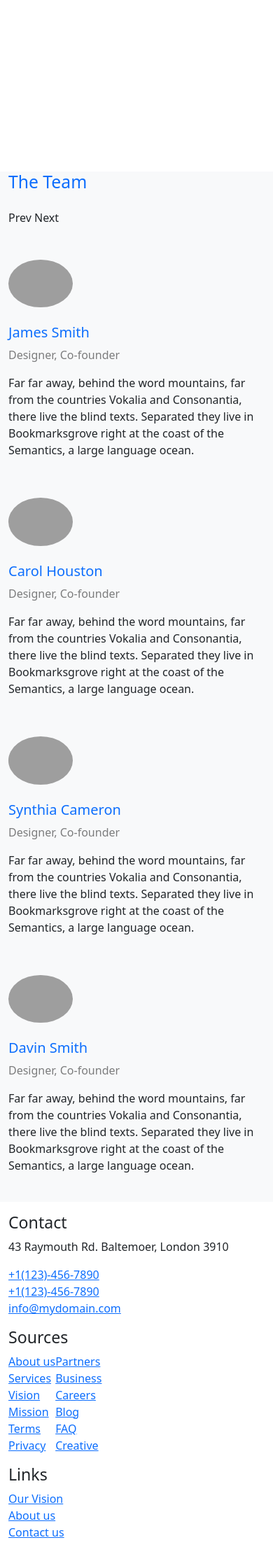
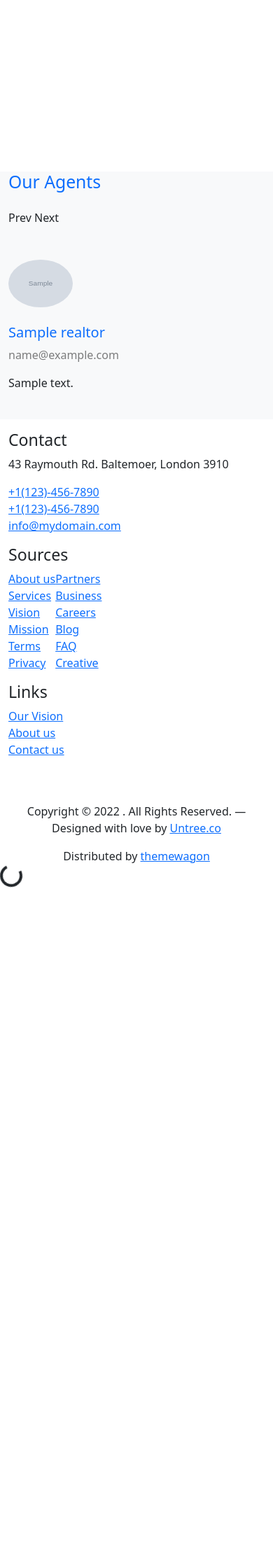
Before and after one commit to muchiiri/btrealestate, a Django app: page /about in a window 390 px wide. Shown: the part 3045-5285 px from the top of the page at 70% size. After the commit the page ends 4313 px from the top, so only its background shows below. Run offline with Django 4.2, Linux system fonts and the light colour scheme; tables that the repository leaves empty hold one stand-in row (values such as "Sample post"); grey boxes marked "Sample" are stand-in pictures; some libraries are stand-ins or nearby versions; grey boxes are pictures that could not be loaded.

Commit message:
added agents in about page

```diff
--- a/pages/templates/about.html
+++ b/pages/templates/about.html
@@ -249,7 +249,7 @@
   <div class="row mb-5 align-items-center">
     <div class="col-md-6">
       <h2 class="font-weight-bold heading text-primary mb-4 mb-md-0">
-        The Team
+        Our Agents
       </h2>
     </div>
     <div class="col-md-6 text-md-end">
@@ -266,21 +266,20 @@
   </div>
   <div class="testimonial-slider-wrap">
     <div class="testimonial-slider">
+      {% if realtors %}
+        {% for realtor in realtors %}
           <div class="item">
             <div class="testimonial">
               <img
-            src="static/images/person_1-min.jpg"
+                src="{{ realtor.photo.url }}"
                 alt="Image"
                 class="img-fluid rounded-circle w-25 mb-4"
               />
-          <h3 class="h5 text-primary">James Smith</h3>
-          <p class="text-black-50">Designer, Co-founder</p>
+              <h3 class="h5 text-primary">{{ realtor.name }}</h3>
+              <p class="text-black-50">{{ realtor.email }}</p>
 
               <p>
-            Far far away, behind the word mountains, far from the
-            countries Vokalia and Consonantia, there live the blind texts.
-            Separated they live in Bookmarksgrove right at the coast of
-            the Semantics, a large language ocean.
+                {{ realtor.description }}
               </p>
 
               <ul class="social list-unstyled list-inline dark-hover">
@@ -299,108 +298,10 @@
               </ul>
             </div>
           </div>
-
-      <div class="item">
-        <div class="testimonial">
-          <img
-            src="static/images/person_2-min.jpg"
-            alt="Image"
-            class="img-fluid rounded-circle w-25 mb-4"
-          />
-          <h3 class="h5 text-primary">Carol Houston</h3>
-          <p class="text-black-50">Designer, Co-founder</p>
-
-          <p>
-            Far far away, behind the word mountains, far from the
-            countries Vokalia and Consonantia, there live the blind texts.
-            Separated they live in Bookmarksgrove right at the coast of
-            the Semantics, a large language ocean.
-          </p>
-
-          <ul class="social list-unstyled list-inline dark-hover">
-            <li class="list-inline-item">
-              <a href="#"><span class="icon-twitter"></span></a>
-            </li>
-            <li class="list-inline-item">
-              <a href="#"><span class="icon-facebook"></span></a>
-            </li>
-            <li class="list-inline-item">
-              <a href="#"><span class="icon-linkedin"></span></a>
-            </li>
-            <li class="list-inline-item">
-              <a href="#"><span class="icon-instagram"></span></a>
-            </li>
-          </ul>
-        </div>
-      </div>
-
-      <div class="item">
-        <div class="testimonial">
-          <img
-            src="static/images/person_3-min.jpg"
-            alt="Image"
-            class="img-fluid rounded-circle w-25 mb-4"
-          />
-          <h3 class="h5 text-primary">Synthia Cameron</h3>
-          <p class="text-black-50">Designer, Co-founder</p>
-
-          <p>
-            Far far away, behind the word mountains, far from the
-            countries Vokalia and Consonantia, there live the blind texts.
-            Separated they live in Bookmarksgrove right at the coast of
-            the Semantics, a large language ocean.
-          </p>
-
-          <ul class="social list-unstyled list-inline dark-hover">
-            <li class="list-inline-item">
-              <a href="#"><span class="icon-twitter"></span></a>
-            </li>
-            <li class="list-inline-item">
-              <a href="#"><span class="icon-facebook"></span></a>
-            </li>
-            <li class="list-inline-item">
-              <a href="#"><span class="icon-linkedin"></span></a>
-            </li>
-            <li class="list-inline-item">
-              <a href="#"><span class="icon-instagram"></span></a>
-            </li>
-          </ul>
-        </div>
-      </div>
-
-      <div class="item">
-        <div class="testimonial">
-          <img
-            src="static/images/person_4.jpg"
-            alt="Image"
-            class="img-fluid rounded-circle w-25 mb-4"
-          />
-          <h3 class="h5 text-primary">Davin Smith</h3>
-          <p class="text-black-50">Designer, Co-founder</p>
-
-          <p>
-            Far far away, behind the word mountains, far from the
-            countries Vokalia and Consonantia, there live the blind texts.
-            Separated they live in Bookmarksgrove right at the coast of
-            the Semantics, a large language ocean.
-          </p>
-
-          <ul class="social list-unstyled list-inline dark-hover">
-            <li class="list-inline-item">
-              <a href="#"><span class="icon-twitter"></span></a>
-            </li>
-            <li class="list-inline-item">
-              <a href="#"><span class="icon-facebook"></span></a>
-            </li>
-            <li class="list-inline-item">
-              <a href="#"><span class="icon-linkedin"></span></a>
-            </li>
-            <li class="list-inline-item">
-              <a href="#"><span class="icon-instagram"></span></a>
-            </li>
-          </ul>
-        </div>
-      </div>
+        {% endfor %}
+      {% else %}
+        <div class="col-md-12"><p>No Realtors yet</p></div>
+      {% endif %}
     </div>
   </div>
 </div>
--- a/pages/views.py
+++ b/pages/views.py
@@ -1,5 +1,6 @@
 from django.shortcuts import render
 from listings.models import Listing
+from realtors.models import Realtor
 
 def index(request):
     listings = Listing.objects.order_by('-list_date').filter(is_published=True) [:3]
@@ -12,4 +13,10 @@
 
 
 def about(request):
-    return render(request, 'about.html')
+    realtors = Realtor.objects.all()
+
+    context = {
+        'realtors' : realtors
+    }
+
+    return render(request, 'about.html', context)
```
Lines whose indentation alone changed are shown as unchanged.
